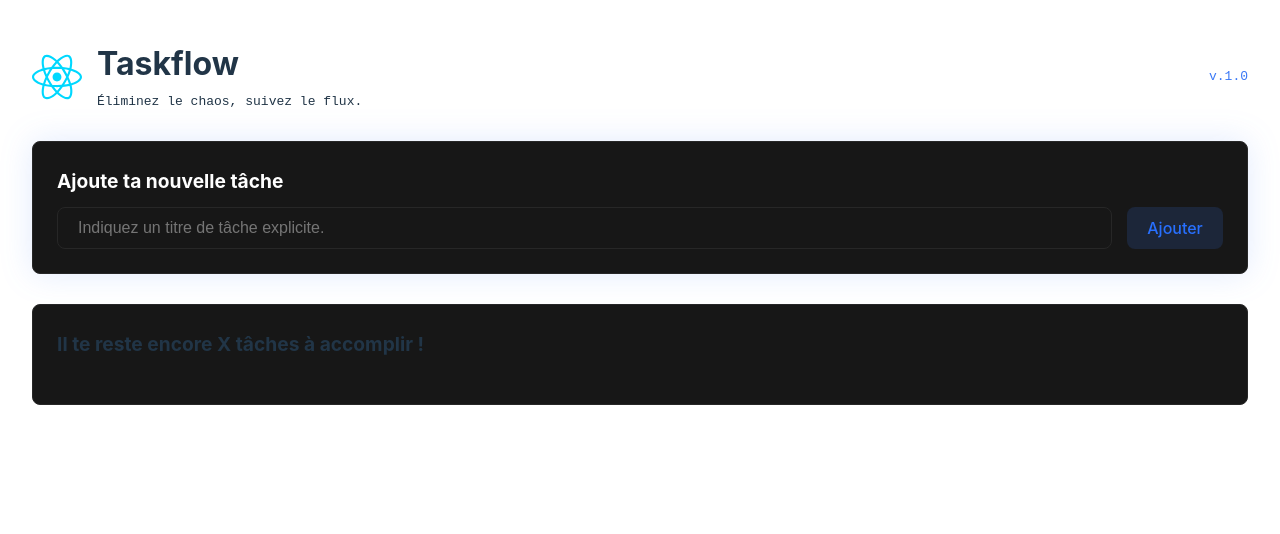
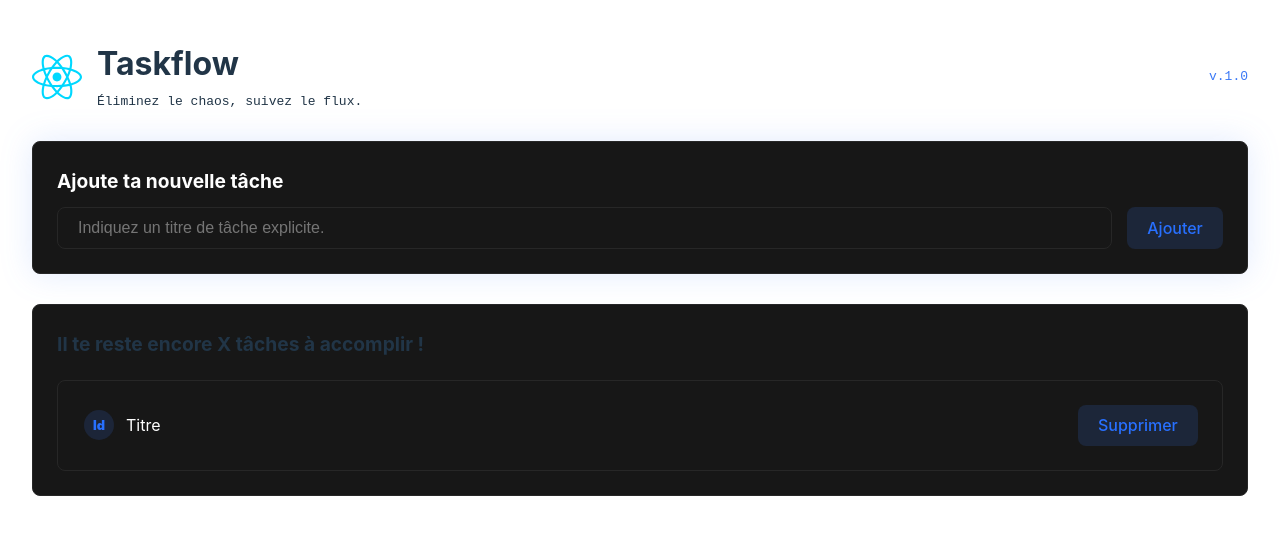
Before and after one commit to BrasseurTristan/todo_list_react, a React (Vite) app: page / in a window 1280 px wide. Shown: the top 534 px of the page. Built offline with nearby package versions, Linux system fonts and the light colour scheme.

Commit message:
Création de la tâche

```diff
--- a/src/components/taskContainer.jsx
+++ b/src/components/taskContainer.jsx
@@ -9,6 +9,7 @@ export const TaskContainer = () => {
             <Header />
             <TaskInput />
             <TaskList />
+
         </main>
     )
 }
--- /dev/null
+++ b/src/components/taskItem/TaskItem.module.css
@@ -0,0 +1,68 @@
+.container {
+    display: flex;
+    align-items: center;
+    justify-content: space-between;
+    gap: 10px;
+    border-radius: 8px;
+    border: 1px solid;
+    padding: 24px;
+    cursor: pointer;
+}
+
+.item {
+    display: flex;
+    align-items: center;
+    gap: 10px;
+}
+
+.default {
+    background-color: #171717;
+    border-color: #272727;
+}
+
+.default:hover {
+    background-color: rgba(59, 121, 246, 0.03);
+    border-color: rgba(59, 121, 246, 0.15);
+}
+
+.success {
+    background-color: rgba(84, 255, 14, 0.04);
+    border-color: rgba(84, 255, 14, 0.15);
+}
+
+.success:hover {
+    background-color: rgba(84, 255, 14, 0.07);
+    border-color: rgba(84, 255, 14, 0.2);
+}
+
+.id {
+    display: flex;
+    align-items: center;
+    justify-content: center;
+    width: 30px;
+    height: 30px;
+    border-radius: 9999px;
+    font-weight: 900;
+    margin: 0 2px;
+    font-size: 0.8em;
+    font-weight: 900;
+}
+
+.idDefault {
+    background-color: rgba(59, 121, 246, 0.15);
+    color: #2870ff;
+}
+
+.idSuccess {
+    background-color: rgba(84, 255, 14, 0.15);
+    color: rgba(84, 255, 14, 0.4);
+}
+
+.contentDefault {
+    color: white;
+}
+
+.contentSuccess {
+    text-decoration: line-through;
+    color: rgba(84, 255, 14, 0.4);
+}
--- /dev/null
+++ b/src/components/taskItem/taskItem.jsx
@@ -0,0 +1,24 @@
+// Ce composant est utilisé pour afficher une tâche.
+
+import styles from "./taskItem.module.css";
+
+export const TaskItem = () => {
+
+    return (
+
+        <li className={`${styles.container} ${styles.default}`}>
+            <div className={styles.item}>
+                <div className={`${styles.id} ${styles.idDefault}`}>
+                    Id
+                </div>
+                <div className={styles.contentDefault}>
+                    Titre
+                </div>
+            </div>
+            <button className="button-primary">
+                Supprimer
+            </button>
+        </li>
+
+    );
+}
--- a/src/components/taskList/taskList.jsx
+++ b/src/components/taskList/taskList.jsx
@@ -1,5 +1,6 @@
 // Ce composant est utilisé pour afficher la liste des tâches.
 
+import { TaskItem } from "../taskItem/taskItem";
 import styles from "./taskList.module.css";
 
 export const TaskList = () => {
@@ -9,7 +10,7 @@ export const TaskList = () => {
         <div className="box">
             <h2 className={styles.title}> Il te reste encore X tâches à accomplir !</h2>
             <ul className={styles.container}>
-
+                <TaskItem />
             </ul>
         </div>
 
```
